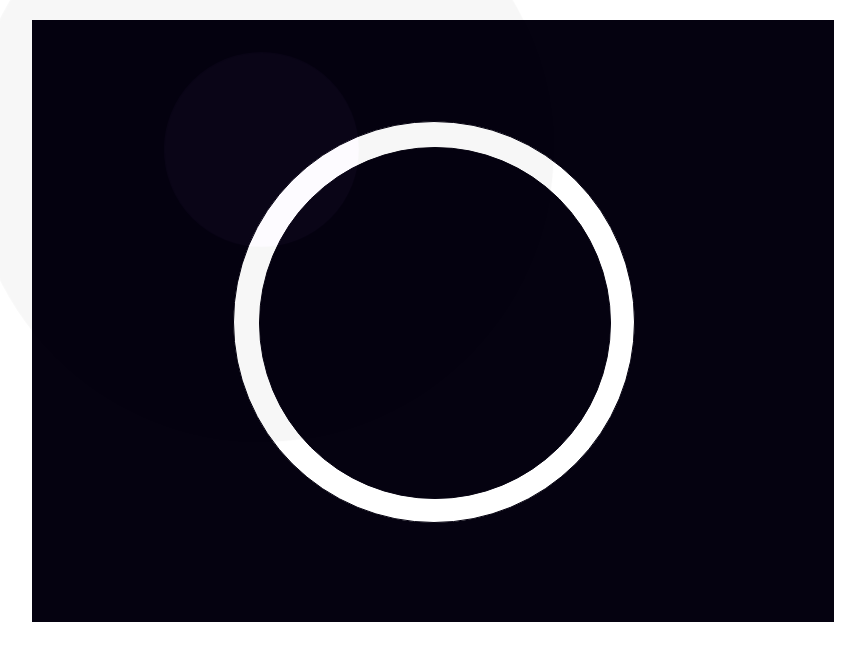
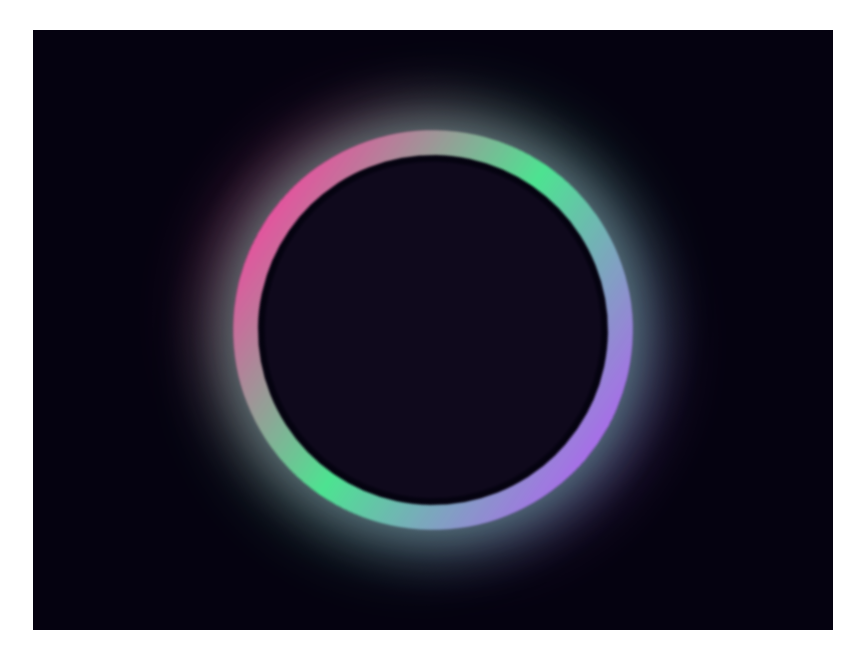
Before and after one commit to adiviz1/Advanced-CSS---2nd-assignment, a plain HTML site: page index.html in a window 1280 px wide. Shown: the whole page, without its empty margins (207-1072 px from the left). Drawn offline with Linux system fonts and the light colour scheme.

Commit message:
Update index.html

```diff
--- a/index.html
+++ b/index.html
@@ -6,83 +6,74 @@
     </title>
     <style>
         #rectangle{
-            width:800px; height:600px;
+            width:800px;
+            height:600px;
             background-color: #050210;
-            border:solid 1px #050210;
-            margin:20px auto;
-        }
-        #circle1{
-            background-color: white;
-            border:solid 1px #050210;
+            margin:30px auto;
+
+            }
+        #circle0{
             border-radius:50%;
             width: 400px;
             height:400px;
-            transform:translate(200px, 100px);
+            transform:translate(200px,100px)
+        }
+        #circle1{
+            border-radius:50%;
+            width: 400px;
+            height:400px;
+            background: linear-gradient(#fb5dad, #55fb9f,#b97aff);
+            box-shadow: 30px 0px 60px 1px #55fba050,
+                        -30px 0px 60px 1px#55fba050,
+                        0px 30px 60px 1px #b87aff70,
+                        0px -30px 60px 1px #fb5dac70;
+            animation-name: rotating-animation;
+            animation-duration: 1.3s;
+            animation-iteration-count: infinite;
+            animation-timing-function:linear;
+            filter:blur(1px) opacity(90%);
         }
         #circle2{
             background-color: #050210;
-            border:solid 1px #050210;
             border-radius:50%;
             width: 350px;
             height:350px;
-            transform:translate(25px,25px)
+            transform:translate(25px,25px);
         }
         #circle3{
-            border:solid 1px #050210;
+            transform:translate(175px, 175px);
             background-color:#b97aff;
             border-radius:50%;
             width: 1px;
             height: 1px;
-            opacity:3%;
             animation-name:boom-animation;
-            animation-duration:0.9s;
+            animation-duration:1.3s;
             animation-iteration-count: infinite;
-            animation-timing-function: linear;
-            animation-fill-mode: forwards;
+            animation-timing-function: ease-out /*cubic-bezier(0.5, 0.4, 0.3, -0.10)*/;
         }
-        /*
         @keyframes boom-animation {
-            0% {background:radial-gradient(circle, #b97aff 0%, transparent 0%);}
-            5% {background:radial-gradient(circle, #b97aff 5%, transparent 5%);}
-            10% {background:radial-gradient(circle, #b97aff 10%, transparent 10%);}
-            15% {background:radial-gradient(circle, #b97aff 15%, transparent 15%);}
-            20% {background:radial-gradient(circle, #b97aff 20%, transparent 20%);}
-            25% {background:radial-gradient(circle, #b97aff 25%, transparent 25%);}
-            30% {background:radial-gradient(circle, #b97aff 30%, transparent 30%);}
-            35% {background:radial-gradient(circle, #b97aff 35%, transparent 35%);}
-            40% {background:radial-gradient(circle, #b97aff 40%, transparent 40%);}
-            45% {background:radial-gradient(circle, #b97aff 45%, transparent 45%);}
-            50% {background:radial-gradient(circle, #b97aff 50%, transparent 50%);}
-            55% {background:radial-gradient(circle, #b97aff 55%, transparent 55%);}
-            60% {background:radial-gradient(circle, #b97aff 60%, transparent 60%);}
-            65% {background:radial-gradient(circle, #b97aff 65%, transparent 65%);}
-            70% {background:radial-gradient(circle, #b97aff 70%, transparent 70%);}
-            75% {background:radial-gradient(circle, #b97aff 75%, transparent 75%);}
-            80% {background:radial-gradient(circle, #b97aff 80%, transparent 80%);}
-            85% {background:radial-gradient(circle, #b97aff 85%, transparent 85%);}
-            90% {background:radial-gradient(circle, #b97aff 90%, transparent 90%);}
-            95% {background:radial-gradient(circle, #b97aff 95%, transparent 95%);}
-            100% {background:radial-gradient(circle, #b97aff 100%, transparent 100%);}
-        }
-*/
-        @keyframes boom-animation {
-            0% {width:1px; height:1px;}
-            100% {transform: scale(350,350);}
+            0% { transform-origin:0 0 0; opacity:10%;}
+            100% {transform: scale(350,350); transform-origin:0 0 0; opacity:5%}
         }
         @keyframes rotating-animation{
-
+            0%{transform:rotate(0deg);}
+            100%{transform:rotate(360deg);}
         }
      </style>
 </head>
+
 <body>
     <div id="rectangle">
-        <div id="circle1">
-            <div id="circle2">
-                <div id="circle3">
+        <div id="circle0">
+            <div id="circle1">
+                <div id="circle2">
+                    <div id="circle3">
+                    </div>
                 </div>
             </div>
         </div>
     </div>
 
+
 </body>
 </html>
```
